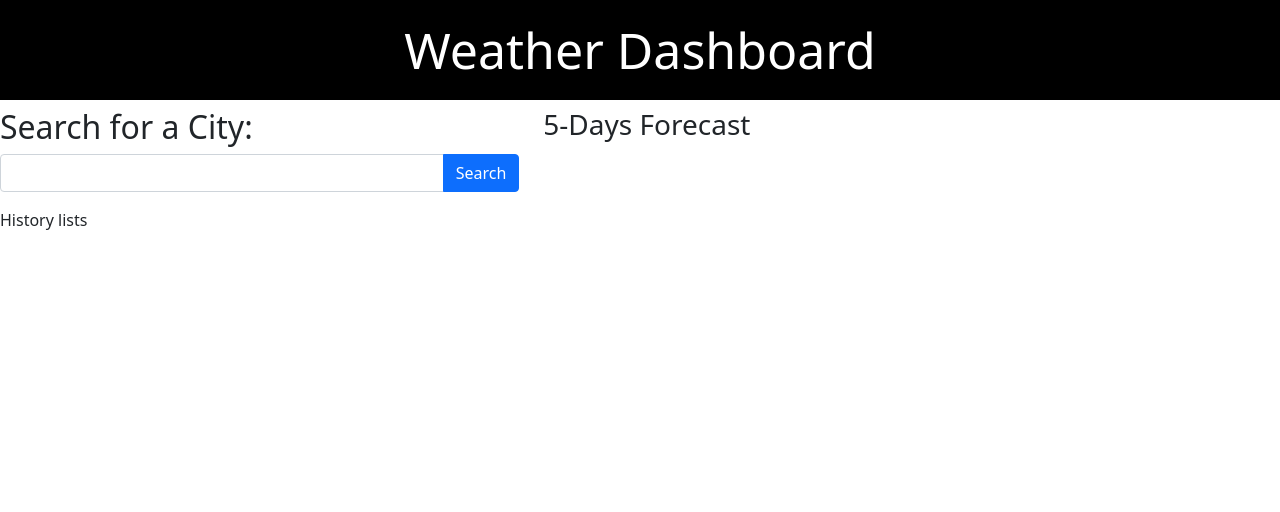
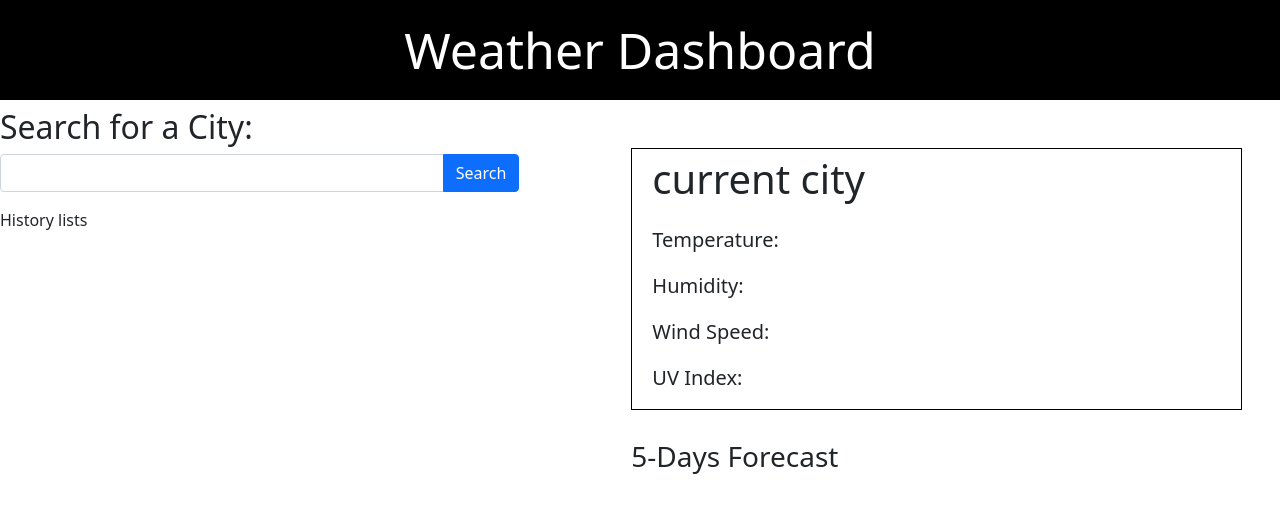
Before and after one commit to yonatanhaddish/weather-app, a plain HTML site: page index.html in a window 1280 px wide. Drawn offline with nearby package versions, Linux system fonts and the light colour scheme.

Commit message:
current city info

```diff
--- a/assets/css/style.css
+++ b/assets/css/style.css
@@ -10,3 +10,20 @@
     font-size: 50px;
     padding: 20px 0 20px 0;
 }
+#current-forecast {
+    padding: 40px 50px 0 100px;
+}
+#city-current {
+    border: 1px solid black;
+}
+.current-info {
+    padding-left: 20px;
+    font-size: 20px;
+}
+#current-city {
+    font-size: 40px;
+    font-weight: 400;
+}
+#future-forecast {
+    padding-top: 30px;
+}
--- a/assets/js/script.js
+++ b/assets/js/script.js
@@ -1,14 +1,25 @@
 var button= document.querySelector("#button-search");
 var citySelected= document.querySelector(".form-control");
+var currentName= document.querySelector("#current-city");
+var currentTemp= document.querySelector("#current-temp");
+var currentHum= document.querySelector("#current-hum");
+var currentWindSpeed= document.querySelector("#current-wind-speed");
 
 button.addEventListener('click',function() {
     fetch("https://api.openweathermap.org/data/2.5/weather?q=" +citySelected.value+ "&units=metric&appid=5bb216c75f6edf82eda28a4bb30b0263").then(function(response) {
     return response.json();
 }).then(function(data) {
     console.log(data);
+    currentName.textContent= data.name;
+    currentTemp.textContent= data.main.temp + ' °C';
+    currentHum.textContent= data.main.humidity + ' %';
+    currentWindSpeed.textContent= Math.round(data.wind.speed*3.6) + ' km/h';
+
+
     // console.log(data.city.name);
 }).catch(function(error) {
     console.log("Error");
+    alert("City name NOT FOUND. Insert a valid city name!");
 })
 });
 
--- a/index.html
+++ b/index.html
@@ -27,9 +27,15 @@
             <div id="city-history">History lists</div>
         </div>
 
-        <div class="col-sm-7">
-            <div id="city-current"></div>
-            <div>
+        <div class="col-sm-7" id="current-forecast">
+            <div id="city-current">
+                <p class="current-info" id="current-city">current city</p>
+                <p class="current-info">Temperature: <span id="current-temp"></span></p>
+                <p class="current-info">Humidity: <span id="current-hum"></span></p>
+                <p class="current-info">Wind Speed: <span id="current-wind-speed"></span></p>
+                <p class="current-info">UV Index: <span id="current-uv"></span></p>
+            </div>
+            <div id="future-forecast">
                 <h3>5-Days Forecast</h2>
                 <div id="days-future">
                     <div></div>
```
